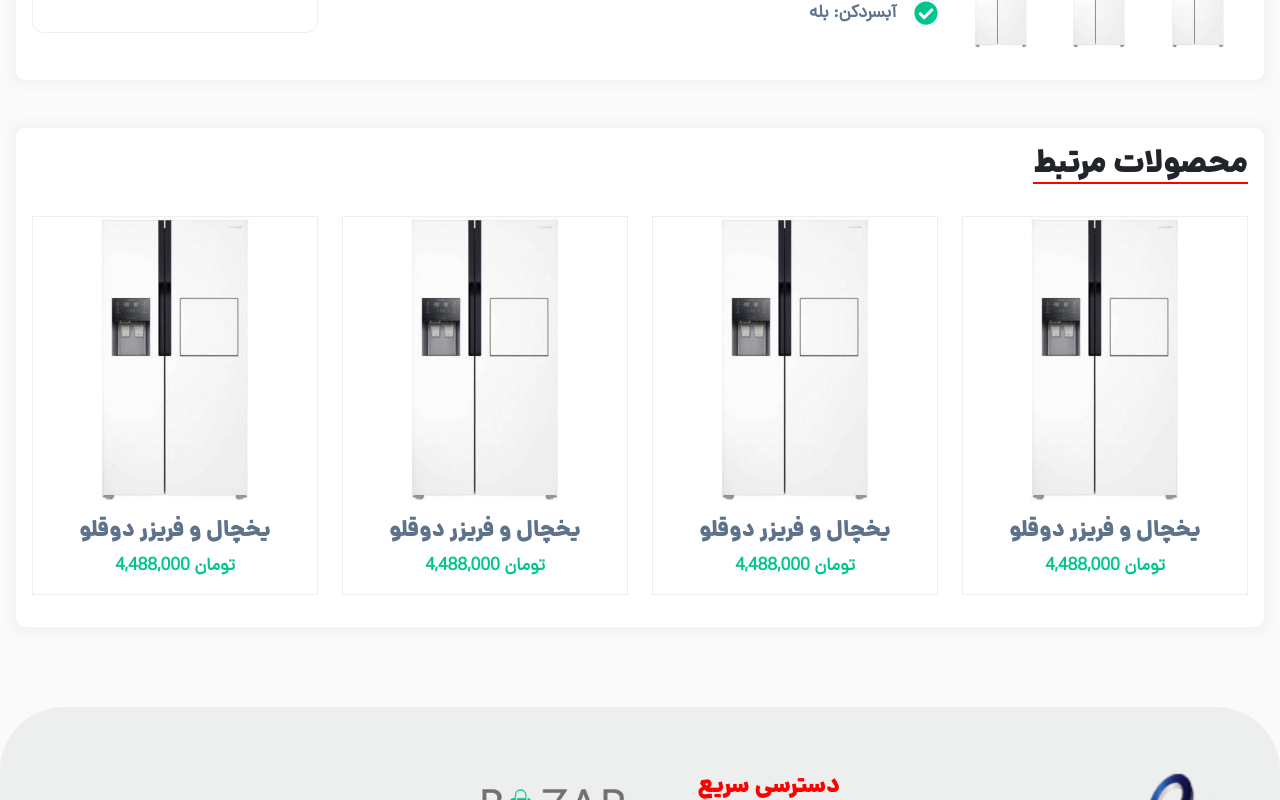
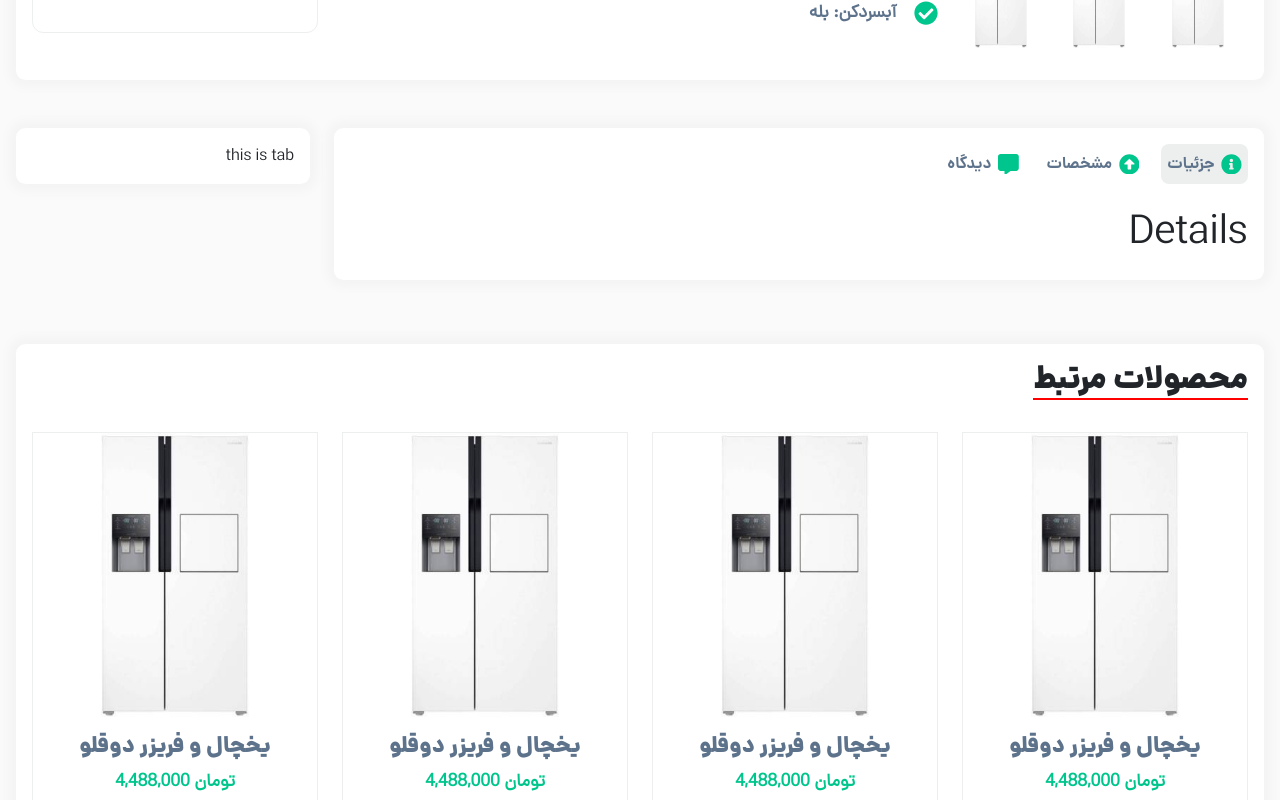
Before and after one commit to mohammadmehdidalvandii/bazar-shop, a Next.js app: page /Shop/1 in a window 1280 px wide. Shown: the part 800-1600 px from the top of the page. Built offline with nearby package versions, Linux system fonts and the light colour scheme.

Commit message:
create section tab of menu for productDetails

```diff
--- a/src/app/Shop/[id]/page.jsx
+++ b/src/app/Shop/[id]/page.jsx
@@ -5,6 +5,7 @@ import Detail from "@/components/template/Shop/Detail/Detail";
 import Gallery from "@/components/template/Shop/Gallery/Gallery";
 import Info from "@/components/template/Shop/Info/Info";
 import Related from "@/components/template/Shop/Related/Related";
+import Tab from "@/components/template/Shop/Tab/Tab";
 import React from "react";
 
 function page() {
@@ -27,6 +28,18 @@ function page() {
           </div>
         </div>
         <div className="row mt-5">
+          <div className="col-lg-9 col-md-9 col-sm-12">
+            <div className="shop_Wrapper">
+              <Tab/>
+            </div>
+          </div>
+          <div className="col-lg-3 col-md-3 col-sm-12">
+            <div className="shop_Wrapper">
+              this is tab
+            </div>
+          </div>
+        </div>
+        <div className="row mt-5">
           <div className="col-12">
             <div className="shop_Wrapper">
               <Related />
--- /dev/null
+++ b/src/components/template/Shop/Tab/Tab.jsx
@@ -0,0 +1,44 @@
+"use client"
+import React, { useState } from 'react';
+import style from './Tab.module.css';
+import { FaInfoCircle , FaArrowAltCircleUp} from "react-icons/fa";
+import { FaMessage } from "react-icons/fa6";
+
+
+function Tab() {
+    const [tabMenu , setTabMenu] = useState("details");
+    const handlerTabMenu = (MenuID)=>{
+        setTabMenu(MenuID)
+    }
+  return (
+    <section className={style.tab}>
+        <div className="row">
+            <div className="col-12">
+                <div className={style.tab_wrapper}>
+                    <button className={tabMenu === "details" ? style.tab_btnActive :style.tab_btn} onClick={()=>handlerTabMenu("details")}>
+                        <span className={style.tab_btn_icon}><FaInfoCircle/></span>
+                        <span className={style.tab_btn_text}>جزئیات</span>
+                    </button>
+                    <button className={tabMenu === "info" ? style.tab_btnActive :style.tab_btn} onClick={()=>handlerTabMenu("info")}>
+                        <span className={style.tab_btn_icon}><FaArrowAltCircleUp/></span>
+                        <span className={style.tab_btn_text}>مشخصات</span>
+                    </button>
+                    <button className={tabMenu === "comment" ? style.tab_btnActive :style.tab_btn} onClick={()=>handlerTabMenu("comment")}>
+                        <span className={style.tab_btn_icon}><FaMessage/></span>
+                        <span className={style.tab_btn_text}>دیدگاه</span>
+                    </button>
+                </div>
+            </div>
+        </div>
+        <div className="row mt-4">
+            <div className="col-12">
+                {tabMenu === "details" && (<h1>Details</h1>)}
+                {tabMenu === "info" && (<h1>Info</h1>)}
+                {tabMenu === "comment" && (<h1>Comment</h1>)}
+            </div>
+        </div>
+    </section>
+  )
+}
+
+export default Tab
--- /dev/null
+++ b/src/components/template/Shop/Tab/Tab.module.css
@@ -0,0 +1,58 @@
+.tab{
+    display: block;
+    width: 100%;
+}
+.tab_wrapper{
+    display: flex;
+    align-items: center;
+    gap: 1rem;
+}
+.tab_btn{
+    display: flex;
+    align-items: center;
+    justify-content: center;
+    height: 2.5rem;
+    outline: none;
+    border: none;
+    border-radius: 0.5rem;
+    background-color: unset;
+    font-family: var(--danaBold);
+    font-size: 1.1rem;
+    font-weight: 700;
+    color: var(--primary);
+    transition: all 0.4 ease-out;
+}
+.tab_btnActive{
+    display: flex;
+    align-items: center;
+    justify-content: center;
+    height: 2.5rem;
+    outline: none;
+    border: none;
+    border-radius: 0.5rem;
+    background-color: var(--grayColor);
+    font-family: var(--danaBold);
+    font-size: 1.1rem;
+    font-weight: 700;
+    color: var(--whiteColor) !important;
+    transition: all 0.4 ease-out;
+}
+.tab_btn:hover{
+    background-color: var(--secondary);
+}
+.tab_btn:hover .tab_btn_icon{
+    background-color: var(--secondary);
+    color: var(--whiteColor);
+}
+.tab_btn:hover .tab_btn_text{
+    background-color: var(--secondary);
+    color: var(--whiteColor);
+}
+.tab_btn_icon{
+    font-size: 1.3rem;
+    color: var(--secondary);
+    margin-left: 0.4rem;
+}
+.tab_btn_text{
+    color: var(--primary);
+}
```
